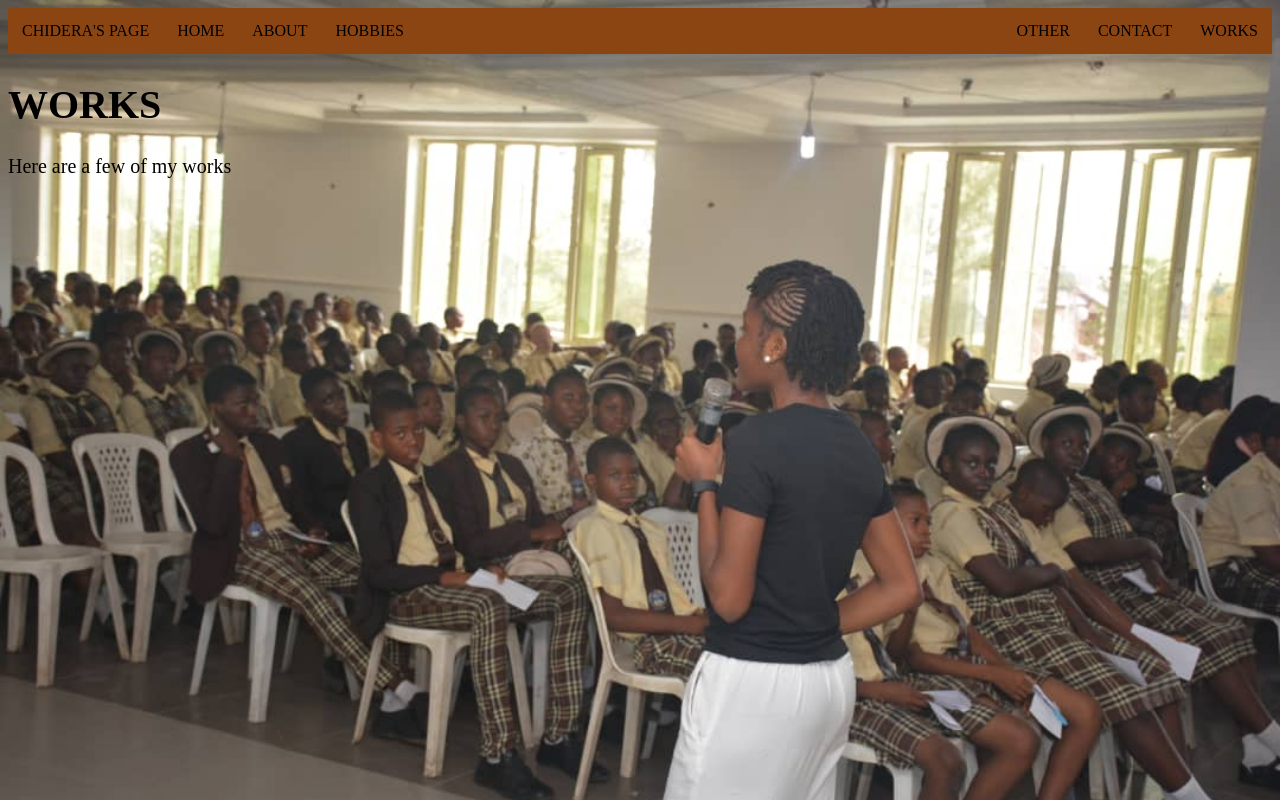
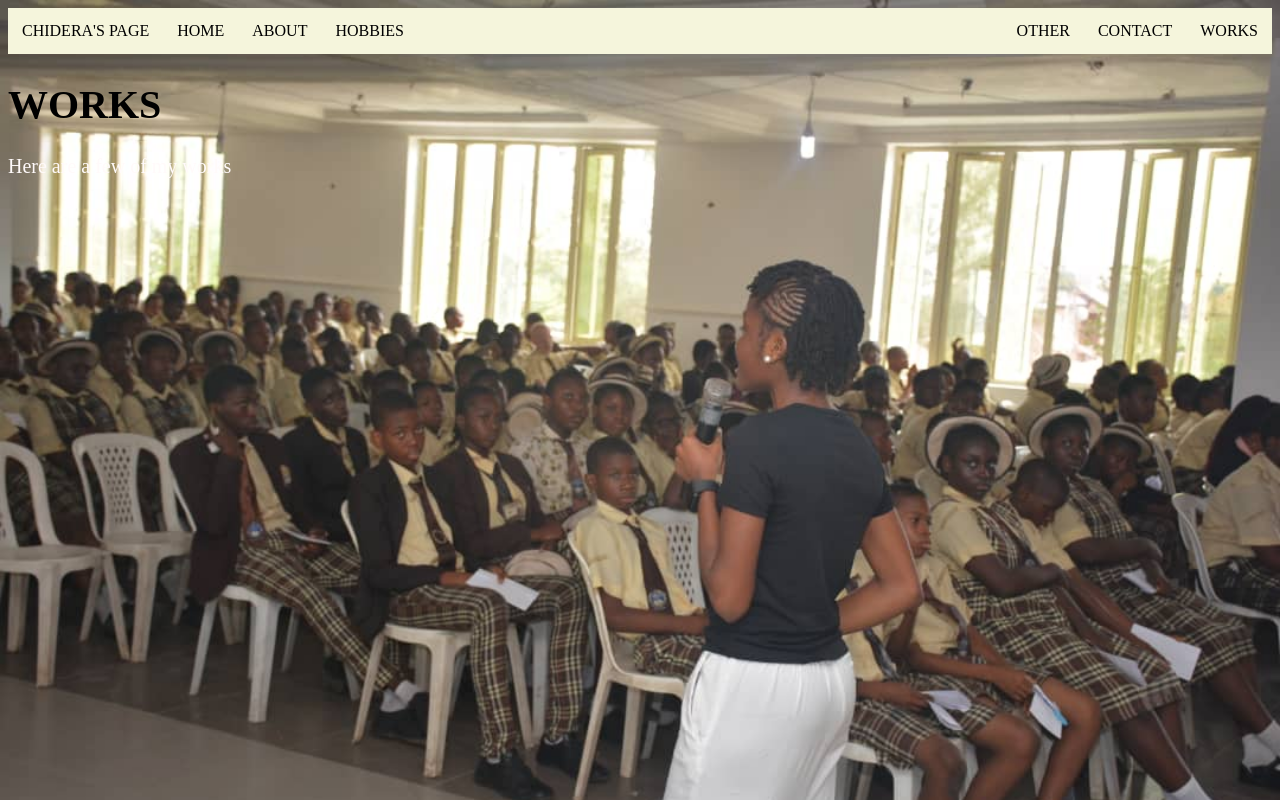
Before and after one commit to Chidera8/Website, a plain HTML site: page works.html in a window 1280 px wide. Drawn offline with Linux system fonts and the light colour scheme.

Commit message:
Update works.css

```diff
--- a/works.css
+++ b/works.css
@@ -33,7 +33,7 @@ nav ul{
     overflow: hidden; /*this makes sure that when the browser shrinks, it should only cover the size of the screen so i dont have to scroll side to side */
     margin: 0;
     padding: 0;
-    background-color: saddlebrown;
+    background-color: beige;
 }
 
  ul.topnav li{
@@ -65,7 +65,8 @@ ul.topnav li.dropdownMenu{
 }
 
 .body{
-font-size: 20px;}
+font-size: 20px;
+color: snow;}
 
 /*#####  Mobile  #####*/
 @media screen and (max-width: 680px) {
```
